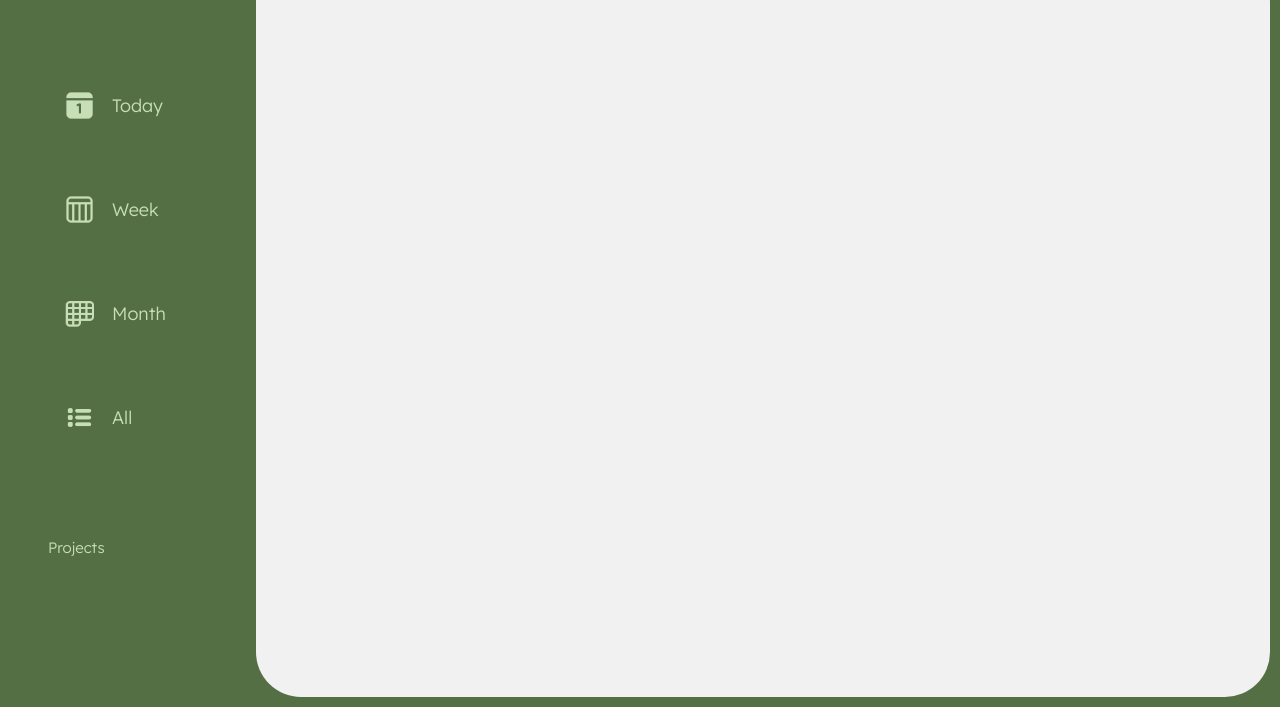
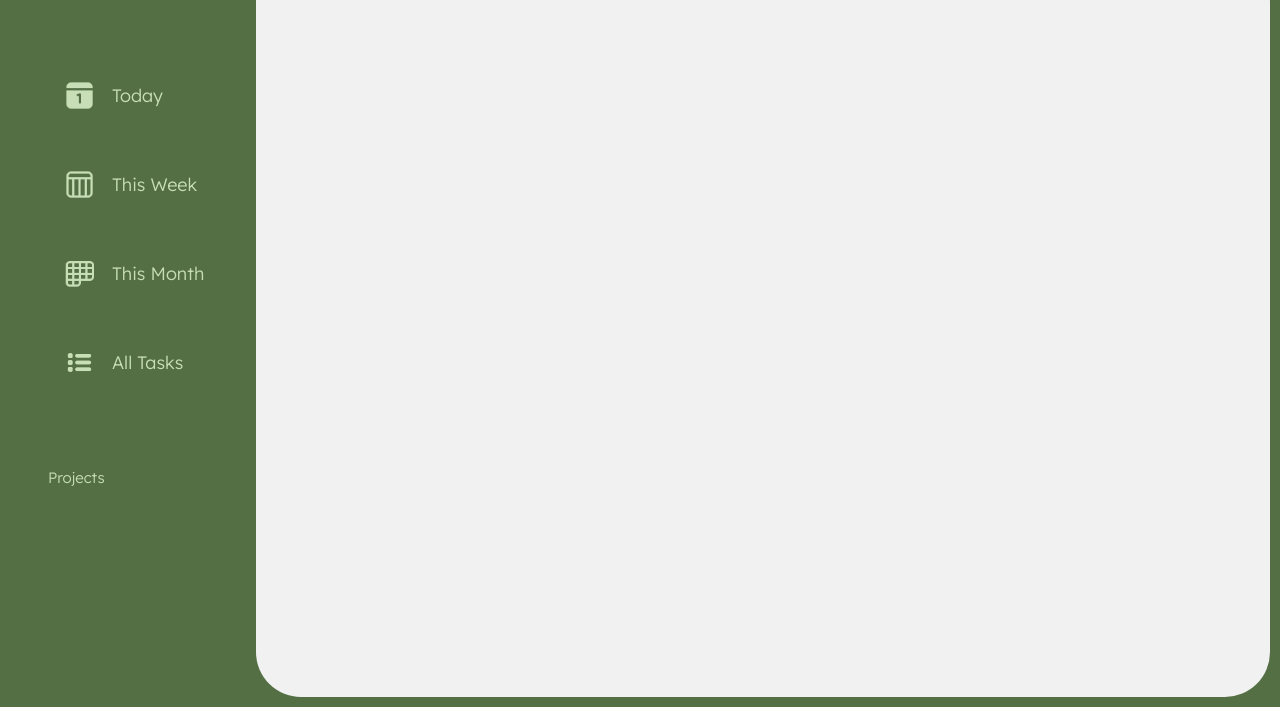
Before and after one commit to huntkay1/to-do-app, a website built with webpack: page src/index.html in a window 1280 px wide. Shown: the part 93-800 px from the top of the page. Built offline with nearby package versions, Linux system fonts and the light colour scheme.

Commit message:
Update nav1 titles

```diff
--- a/src/index.js
+++ b/src/index.js
@@ -5,20 +5,10 @@ import monthIconLight from './month-icon-light.png';
 import allIconLight from './all-icon-light.png';
 import melon from './melon-icon.png';
 
-//add logo icon
-const header = document.querySelector("header");
 const melonIcon = new Image(55, 55);
 melonIcon.src = melon;
-melonIcon.classList.add("melon-icon");
-header.appendChild(melonIcon);
-
-const nav1 = document.getElementById("nav-1");
-
 const todayIcon = new Image(35, 35);
 todayIcon.src = todayIconLight;
-
-
-
 const monthIcon = new Image(35,35);
 monthIcon.src = monthIconLight;
 const weekIcon = new Image(35,35);
@@ -26,12 +16,21 @@ weekIcon.src = weekIconLight;
 const allIcon = new Image(35,35);
 allIcon.src = allIconLight;
 
+//add logo icon
+const header = document.querySelector("header");
+melonIcon.classList.add("melon-icon");
+header.appendChild(melonIcon);
+
+const nav1 = document.getElementById("nav-1");
+
+
+
 
 const navItems = {
     Today : todayIcon,
-    Week : weekIcon,
-    Month : monthIcon,
-    All : allIcon
+    "This Week" : weekIcon,
+    "This Month" : monthIcon,
+    "All Tasks" : allIcon
 }
 
 
--- a/src/style.css
+++ b/src/style.css
@@ -33,7 +33,7 @@ h1 {
 
 nav {
     grid-row: 2 / -1;
-    margin-top: 50px;
+    margin-top: 40px;
 }
 
 nav ul {
@@ -43,7 +43,7 @@ nav ul {
 nav li {
     list-style-type: none;
     font-size: 18px;
-    padding-bottom: 45px;
+    padding-bottom: 30px;
     font-weight: 300;
 }
 
```
Also changed, not shown: dist/main.js.
